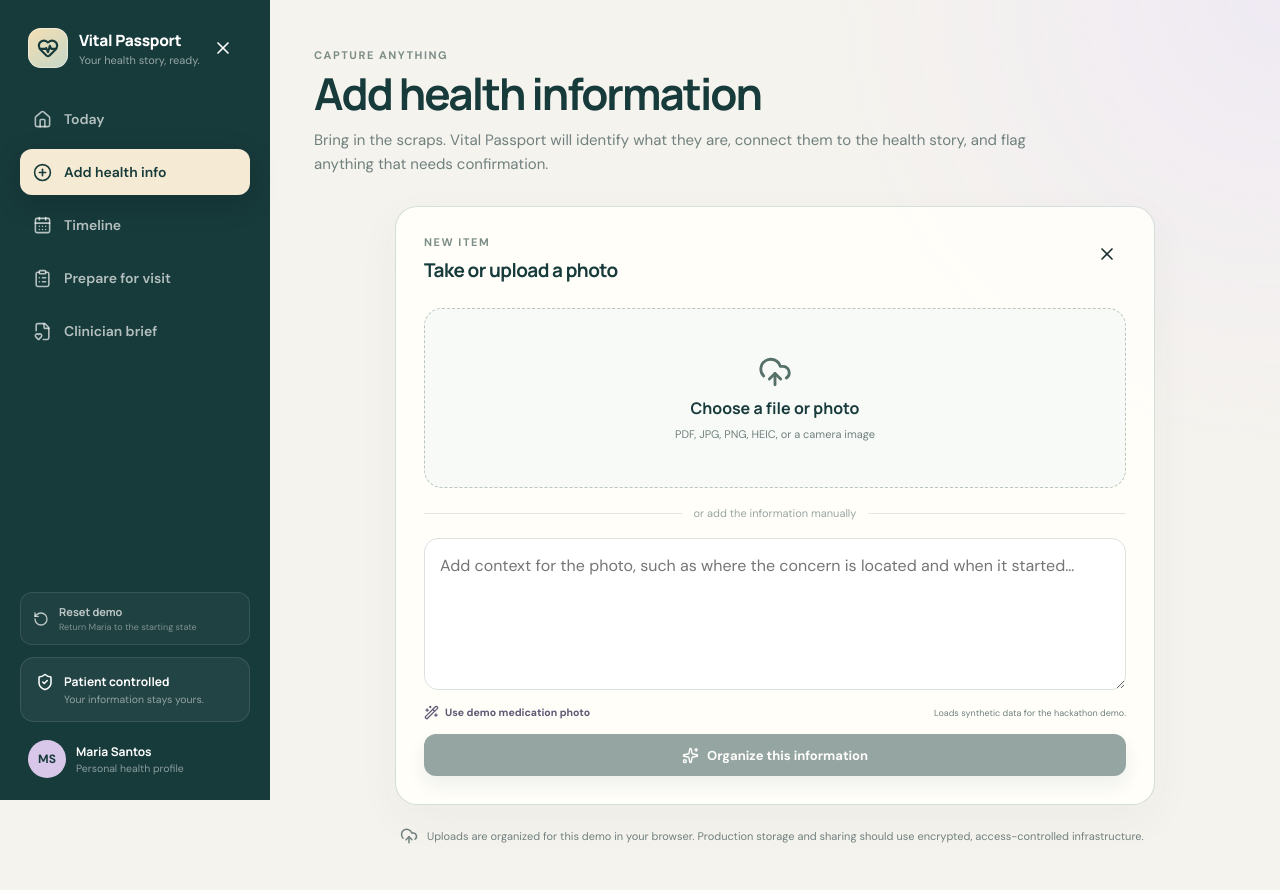
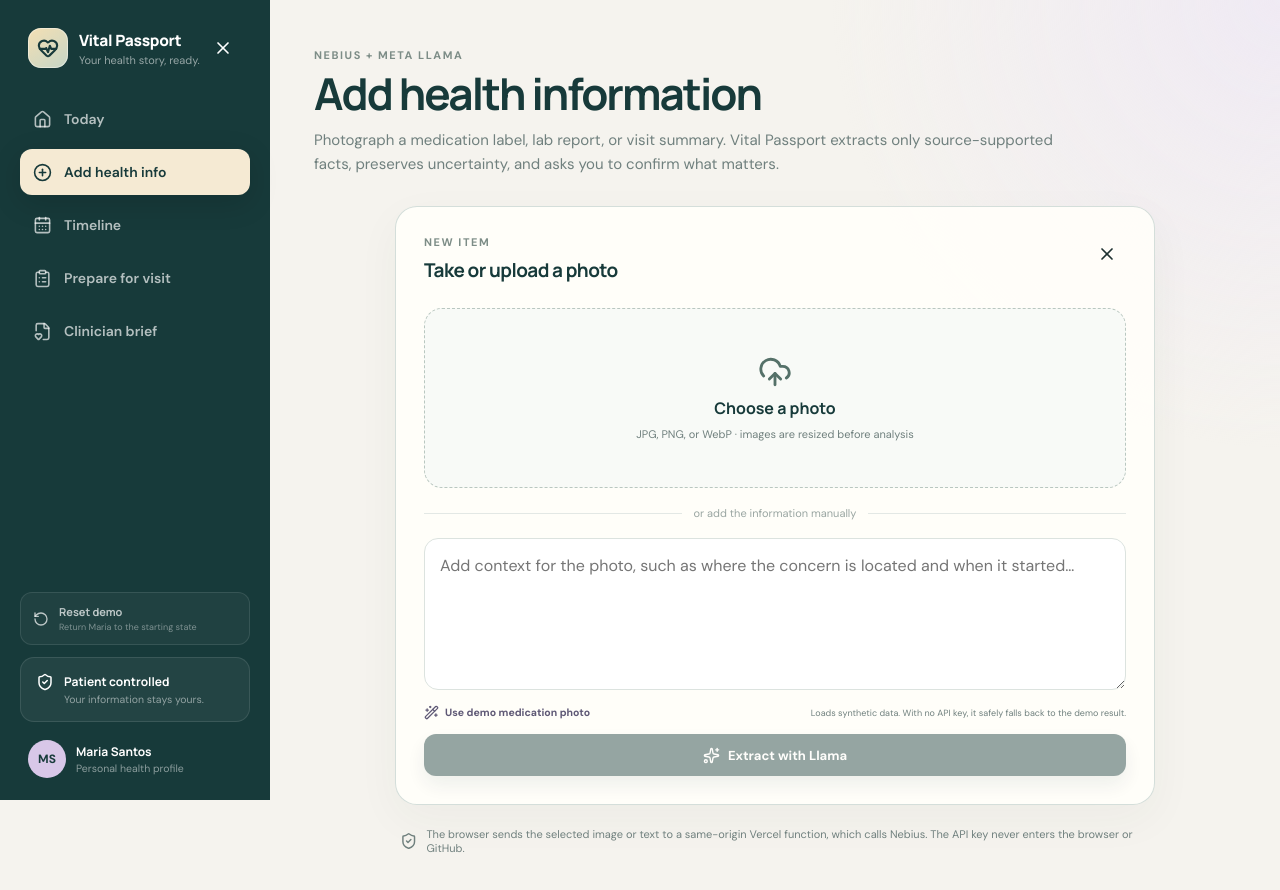
Before and after one commit to patricktran1/vitalpassport, a React (Vite) app: page /add in a window 1280 px wide. Both pictures are taken after a click on the button 541 px from the left and 248 px from the top of the page. Shown: the top 890 px of the page. Built offline with nearby package versions, Linux system fonts and the light colour scheme.

Commit message:
Connect health capture to Nebius

```diff
--- a/src/pages/AddHealth.tsx
+++ b/src/pages/AddHealth.tsx
@@ -1,7 +1,8 @@
-import { Camera, FileText, HelpCircle, Mic, Pill, Plus, Sparkles, Stethoscope, TestTube2, UploadCloud, WandSparkles, X } from 'lucide-react'
+import { Camera, CheckCircle2, FileText, HelpCircle, Mic, Pill, Plus, ShieldCheck, Sparkles, Stethoscope, TestTube2, TriangleAlert, UploadCloud, WandSparkles, X } from 'lucide-react'
 import { useRef, useState } from 'react'
 import { useVital } from '../context/VitalContext'
-import type { HealthItemType } from '../types'
+import { ExtractionError, extractHealthItem, imageFileToDataUrl } from '../lib/extraction'
+import type { HealthExtraction, HealthItemType } from '../types'
 
 const options: Array<{type: HealthItemType; label: string; help: string; icon: typeof Camera}> = [
   { type:'photo', label:'Take or upload a photo', help:'Concern, medication, device, or paperwork', icon:Camera },
@@ -13,76 +14,124 @@
   { type:'question', label:'Add a doctor question', help:'Remember what matters before the visit', icon:HelpCircle },
 ]
 
-const mockExtraction = {
-  photo: { title:'Health photo', summary:'Image added to the active concern timeline.', fields:[['Captured','Today'],['Related concern','Dizziness and fatigue'],['Status','Needs patient context']] },
-  document: { title:'After-visit summary', summary:'Visit details, medication instructions, and follow-up plan extracted.', fields:[['Visit date','July 2, 2026'],['Facility','Bayview Urgent Care'],['Follow-up','Primary care in 1–2 weeks']] },
-  lab: { title:'Laboratory report', summary:'Results, reference ranges, and abnormal flags extracted.', fields:[['Hemoglobin','10.8 g/dL · Low'],['Glucose','168 mg/dL · High'],['Creatinine','0.9 mg/dL · Normal']] },
-  medication: { title:'Medication bottle', summary:'Medication name, strength, and directions extracted.', fields:[['Medication','Metoprolol succinate ER'],['Strength','50 mg'],['Directions','One tablet every morning']] },
-  voice: { title:'Symptom voice note', summary:'Your description was converted into a structured symptom update.', fields:[['Symptom','Lightheadedness'],['Pattern','Mostly mornings'],['Duration','About three weeks']] },
-  symptom: { title:'Symptom update', summary:'A new symptom event was added to your health timeline.', fields:[['Severity','Moderate'],['Timing','Intermittent'],['Status','Ongoing']] },
-  question: { title:'Question for Dr. Kim', summary:'Your question was added to the clinician brief.', fields:[['Topic','Medication'],['Priority','High'],['Status','Ready for visit']] },
-}
-
 const inputCopy: Record<HealthItemType,{placeholder:string;sample:string;sampleLabel:string}> = {
   photo: { placeholder:'Add context for the photo, such as where the concern is located and when it started…', sample:'Photo of medication bottle taken today. This is the dose I am currently taking.', sampleLabel:'Use demo medication photo' },
-  document: { placeholder:'Paste visit instructions or notes here, or upload the original document above…', sample:'Bayview Urgent Care, July 2, 2026. Follow up with primary care in 1–2 weeks. Metoprolol 25 mg twice daily.', sampleLabel:'Use demo visit summary' },
-  lab: { placeholder:'Paste laboratory results here, or upload a report above…', sample:'Hemoglobin 10.8 g/dL low. Glucose 168 mg/dL high. Creatinine 0.9 mg/dL normal.', sampleLabel:'Use demo lab report' },
+  document: { placeholder:'Paste visit instructions or notes here, or photograph the original document above…', sample:'Bayview Urgent Care, July 2, 2026. Follow up with primary care in 1–2 weeks. Metoprolol 25 mg twice daily.', sampleLabel:'Use demo visit summary' },
+  lab: { placeholder:'Paste laboratory results here, or photograph the report above…', sample:'Hemoglobin 10.8 g/dL low. Glucose 168 mg/dL high. Creatinine 0.9 mg/dL normal.', sampleLabel:'Use demo lab report' },
   medication: { placeholder:'Enter the medication name, dose, and how you take it…', sample:'Metoprolol succinate ER 50 mg. Take one tablet by mouth every morning.', sampleLabel:'Use demo bottle label' },
   voice: { placeholder:'Describe the symptom in your own words. Include when it started, what it feels like, and what makes it better or worse…', sample:'I have felt lightheaded most mornings for about three weeks. It is worse when I get out of bed and sometimes improves after breakfast.', sampleLabel:'Use demo voice note' },
   symptom: { placeholder:'What happened? Include timing, severity, triggers, and whether it is improving or worsening…', sample:'Moderate dizziness when standing, intermittent, ongoing for three weeks. No fainting.', sampleLabel:'Use demo symptom update' },
   question: { placeholder:'What do you want to make sure your doctor answers?…', sample:'Could the medication change be contributing to the dizziness?', sampleLabel:'Use demo doctor question' },
 }
 
+const demoExtraction: Record<HealthItemType, HealthExtraction> = {
+  photo: { document_type:'health_photo', title:'Medication bottle photograph', summary:'A medication bottle image was added for patient verification.', event_date:'Today', facility:'', medications:[{name:'Metoprolol succinate ER',strength:'50 mg',directions:'Take one tablet every morning',prescriber:''}], lab_results:[], diagnoses:[], instructions:[], symptoms:[], follow_up:'', evidence:[{field:'Medication directions',value:'50 mg once daily',quote:'METOPROLOL SUCC ER 50 MG — TAKE 1 TABLET EVERY MORNING',confidence:.97}], warnings:['Compare against the current medication list.'], requires_confirmation:true, confidence:.94, mode:'demo', model:'Synthetic demo' },
+  document: { document_type:'after_visit_summary', title:'Bayview Urgent Care summary', summary:'Urgent care visit details, medication instructions, and follow-up timing were extracted.', event_date:'July 2, 2026', facility:'Bayview Urgent Care', medications:[{name:'Metoprolol',strength:'25 mg',directions:'Take twice daily',prescriber:''}], lab_results:[], diagnoses:[], instructions:['Follow up with primary care in 1–2 weeks.'], symptoms:[], follow_up:'Primary care in 1–2 weeks', evidence:[{field:'Medication directions',value:'25 mg twice daily',quote:'Metoprolol 25 mg twice daily',confidence:.96}], warnings:['This dose conflicts with the photographed medication bottle.'], requires_confirmation:true, confidence:.93, mode:'demo', model:'Synthetic demo' },
+  lab: { document_type:'lab_report', title:'Laboratory report', summary:'Three laboratory values were extracted with abnormal flags preserved.', event_date:'July 2, 2026', facility:'Bayview Medical Laboratory', medications:[], lab_results:[{test:'Hemoglobin',value:'10.8',unit:'g/dL',reference_range:'12.0–15.5',abnormal_flag:'Low'},{test:'Glucose',value:'168',unit:'mg/dL',reference_range:'70–99',abnormal_flag:'High'},{test:'Creatinine',value:'0.9',unit:'mg/dL',reference_range:'0.6–1.2',abnormal_flag:'Normal'}], diagnoses:[], instructions:[], symptoms:[], follow_up:'', evidence:[{field:'Hemoglobin',value:'10.8 g/dL',quote:'Hemoglobin 10.8 L',confidence:.98},{field:'Glucose',value:'168 mg/dL',quote:'Glucose 168 H',confidence:.98}], warnings:[], requires_confirmation:false, confidence:.97, mode:'demo', model:'Synthetic demo' },
+  medication: { document_type:'medication_bottle', title:'Metoprolol bottle label', summary:'Medication name, strength, and directions were extracted from the bottle label.', event_date:'Today', facility:'', medications:[{name:'Metoprolol succinate ER',strength:'50 mg',directions:'Take one tablet by mouth every morning',prescriber:''}], lab_results:[], diagnoses:[], instructions:[], symptoms:[], follow_up:'', evidence:[{field:'Medication',value:'Metoprolol succinate ER 50 mg',quote:'METOPROLOL SUCC ER 50 MG',confidence:.99},{field:'Directions',value:'One tablet every morning',quote:'TAKE 1 TABLET BY MOUTH EVERY MORNING',confidence:.98}], warnings:['Confirm that this is the medication currently being taken.'], requires_confirmation:true, confidence:.98, mode:'demo', model:'Synthetic demo' },
+  voice: { document_type:'symptom_note', title:'Lightheadedness voice note', summary:'The patient described morning lightheadedness lasting approximately three weeks.', event_date:'Today', facility:'', medications:[], lab_results:[], diagnoses:[], instructions:[], symptoms:['Lightheadedness most mornings for about three weeks','Worse when getting out of bed','Sometimes improves after breakfast'], follow_up:'', evidence:[{field:'Symptom pattern',value:'Mostly mornings',quote:'lightheaded most mornings for about three weeks',confidence:.96}], warnings:[], requires_confirmation:false, confidence:.93, mode:'demo', model:'Synthetic demo' },
+  symptom: { document_type:'symptom_note', title:'Dizziness symptom update', summary:'Moderate intermittent dizziness when standing was logged as ongoing.', event_date:'Today', facility:'', medications:[], lab_results:[], diagnoses:[], instructions:[], symptoms:['Moderate dizziness when standing','Intermittent for three weeks','No fainting'], follow_up:'', evidence:[{field:'Trigger',value:'Standing',quote:'dizziness when standing',confidence:.98}], warnings:[], requires_confirmation:false, confidence:.96, mode:'demo', model:'Synthetic demo' },
+  question: { document_type:'question', title:'Question for Dr. Kim', summary:'A medication-related question was added to the visit priorities.', event_date:'Today', facility:'', medications:[], lab_results:[], diagnoses:[], instructions:[], symptoms:[], follow_up:'', evidence:[{field:'Patient priority',value:'Could the medication change be contributing to the dizziness?',quote:'Could the medication change be contributing to the dizziness?',confidence:1}], warnings:[], requires_confirmation:false, confidence:1, mode:'demo', model:'Synthetic demo' },
+}
+
 const filePreferred: HealthItemType[] = ['photo','document','lab','medication']
+
+function extractionRows(extraction: HealthExtraction) {
+  const rows: Array<[string,string]> = []
+  if (extraction.event_date) rows.push(['Date', extraction.event_date])
+  if (extraction.facility) rows.push(['Facility', extraction.facility])
+  extraction.medications.forEach((medication) => rows.push(['Medication', [medication.name, medication.strength, medication.directions].filter(Boolean).join(' · ')]))
+  extraction.lab_results.forEach((lab) => rows.push([lab.test || 'Lab result', [lab.value, lab.unit, lab.abnormal_flag].filter(Boolean).join(' · ')]))
+  extraction.symptoms.forEach((symptom) => rows.push(['Symptom', symptom]))
+  extraction.diagnoses.forEach((diagnosis) => rows.push(['Documented diagnosis', diagnosis]))
+  extraction.instructions.forEach((instruction) => rows.push(['Instruction', instruction]))
+  if (extraction.follow_up) rows.push(['Follow-up', extraction.follow_up])
+  return rows.slice(0, 14)
+}
 
 export function AddHealth() {
   const [selected, setSelected] = useState<HealthItemType | null>(null)
   const [processing, setProcessing] = useState(false)
-  const [complete, setComplete] = useState(false)
-  const [fileName, setFileName] = useState('')
+  const [extraction, setExtraction] = useState<HealthExtraction | null>(null)
+  const [selectedFile, setSelectedFile] = useState<File | null>(null)
   const [textValue,setTextValue]=useState('')
+  const [error,setError]=useState('')
+  const [setupNeeded,setSetupNeeded]=useState(false)
+  const [demoLoaded,setDemoLoaded]=useState(false)
   const fileRef = useRef<HTMLInputElement>(null)
   const { addUpload } = useVital()
 
-  const clearWorkspace=()=>{setSelected(null);setComplete(false);setFileName('');setTextValue('')}
+  const clearWorkspace=()=>{setSelected(null);setExtraction(null);setSelectedFile(null);setTextValue('');setError('');setSetupNeeded(false);setDemoLoaded(false)}
 
-  const processItem = () => {
-    if (!selected || (!fileName && !textValue.trim())) return
+  const processItem = async () => {
+    if (!selected || (!selectedFile && !textValue.trim())) return
     setProcessing(true)
-    setTimeout(() => { setProcessing(false); setComplete(true) }, 1400)
+    setError('')
+    setSetupNeeded(false)
+    try {
+      const imageDataUrl = selectedFile ? await imageFileToDataUrl(selectedFile) : undefined
+      const result = await extractHealthItem({
+        kind:selected,
+        text:textValue.trim() || undefined,
+        imageDataUrl,
+        fileName:selectedFile?.name,
+      })
+      setExtraction(result)
+    } catch (caught) {
+      const extractionError = caught instanceof ExtractionError ? caught : new ExtractionError('Vital Passport could not organize this item.')
+      if (extractionError.code === 'MISSING_API_KEY' && demoLoaded) {
+        setExtraction(demoExtraction[selected])
+        setSetupNeeded(true)
+      } else {
+        setError(extractionError.message)
+        setSetupNeeded(extractionError.code === 'MISSING_API_KEY')
+      }
+    } finally {
+      setProcessing(false)
+    }
   }
 
   const saveItem = () => {
-    if (!selected) return
-    const extraction = mockExtraction[selected]
-    addUpload({ id:`upload-${Date.now()}`, name:extraction.title, type:selected, date:'Today', status:'ready', summary:extraction.summary })
+    if (!selected || !extraction) return
+    addUpload({ id:`upload-${Date.now()}`, name:extraction.title, type:selected, date:'Today', status:'ready', summary:extraction.summary, extraction })
     clearWorkspace()
   }
 
   return <div className="page">
-    <section className="page-heading"><div className="eyebrow">Capture anything</div><h1>Add health information</h1><p>Bring in the scraps. Vital Passport will identify what they are, connect them to the health story, and flag anything that needs confirmation.</p></section>
+    <section className="page-heading"><div className="eyebrow">Nebius + Meta Llama</div><h1>Add health information</h1><p>Photograph a medication label, lab report, or visit summary. Vital Passport extracts only source-supported facts, preserves uncertainty, and asks you to confirm what matters.</p></section>
 
     {!selected && <div className="capture-grid">{options.map(({type,label,help,icon:Icon}) => <button className="capture-card" key={type} onClick={() => setSelected(type)}><span className="capture-icon"><Icon size={23}/></span><span><strong>{label}</strong><small>{help}</small></span><Plus size={19}/></button>)}</div>}
 
     {selected && <section className="card capture-workspace">
       <div className="card-heading"><div><div className="eyebrow">New item</div><h2>{options.find(o=>o.type===selected)?.label}</h2></div><button className="icon-button" onClick={clearWorkspace}><X size={20}/></button></div>
 
-      {!processing && !complete && <>
+      {!processing && !extraction && <>
         {filePreferred.includes(selected)&&<>
-          <button className="drop-zone" onClick={()=>fileRef.current?.click()}><UploadCloud size={34}/><strong>{fileName || 'Choose a file or photo'}</strong><span>PDF, JPG, PNG, HEIC, or a camera image</span></button>
-          <input ref={fileRef} type="file" hidden onChange={(e)=>setFileName(e.target.files?.[0]?.name || '')}/>
+          <button className={`drop-zone ${selectedFile?'has-file':''}`} onClick={()=>fileRef.current?.click()}><UploadCloud size={34}/><strong>{selectedFile?.name || 'Choose a photo'}</strong><span>JPG, PNG, or WebP · images are resized before analysis</span></button>
+          <input ref={fileRef} type="file" accept="image/jpeg,image/png,image/webp,.pdf" hidden onChange={(e)=>{setSelectedFile(e.target.files?.[0] || null);setError('');setDemoLoaded(false)}}/>
           <div className="or-divider"><span>or add the information manually</span></div>
         </>}
-        <textarea className="large-input" value={textValue} onChange={e=>setTextValue(e.target.value)} placeholder={inputCopy[selected].placeholder} rows={5}/>
-        <div className="sample-input-row"><button className="sample-button" onClick={()=>{setTextValue(inputCopy[selected].sample);setFileName('')}}><WandSparkles size={15}/>{inputCopy[selected].sampleLabel}</button><span>Loads synthetic data for the hackathon demo.</span></div>
-        <button className="button primary full" disabled={!fileName&&!textValue.trim()} onClick={processItem}><Sparkles size={17}/> Organize this information</button>
+        <textarea className="large-input" value={textValue} onChange={e=>{setTextValue(e.target.value);setDemoLoaded(false)}} placeholder={inputCopy[selected].placeholder} rows={5}/>
+        <div className="sample-input-row"><button className="sample-button" onClick={()=>{setTextValue(inputCopy[selected].sample);setSelectedFile(null);setDemoLoaded(true);setError('')}}><WandSparkles size={15}/>{inputCopy[selected].sampleLabel}</button><span>Loads synthetic data. With no API key, it safely falls back to the demo result.</span></div>
+        {error&&<div className="extraction-error"><TriangleAlert size={18}/><div><strong>Extraction could not run</strong><span>{error}</span>{setupNeeded&&<small>Add <code>NEBIUS_API_KEY</code> in Vercel, then redeploy.</small>}</div></div>}
+        <button className="button primary full" disabled={!selectedFile&&!textValue.trim()} onClick={processItem}><Sparkles size={17}/> Extract with Llama</button>
       </>}
 
-      {processing && <div className="processing-state"><div className="processing-orbit"><Sparkles size={24}/></div><h3>Reading, comparing, and organizing</h3><p>Identifying dates, medications, results, instructions, related concerns, and anything that conflicts with the existing story.</p><div className="processing-lines"><span/><span/><span/></div></div>}
+      {processing && <div className="processing-state"><div className="processing-orbit"><Sparkles size={24}/></div><h3>Reading the source with Llama</h3><p>Extracting dates, medications, results, instructions, exact evidence, and anything that requires patient confirmation.</p><div className="processing-lines"><span/><span/><span/></div></div>}
 
-      {complete && <div className="extraction-result"><div className="success-mark"><TestTube2 size={22}/></div><div className="eyebrow">Ready for review</div><h2>{mockExtraction[selected].title}</h2><p>{mockExtraction[selected].summary}</p><div className="extracted-fields">{mockExtraction[selected].fields.map(([label,value])=><div key={label}><span>{label}</span><strong>{value}</strong></div>)}</div><div className="confidence-bar"><span><Sparkles size={15}/> High-confidence extraction</span><strong>94%</strong></div><div className="button-row"><button className="button ghost" onClick={()=>setComplete(false)}>Correct details</button><button className="button primary" onClick={saveItem}>Confirm and add</button></div></div>}
+      {extraction && <div className="extraction-result live-result">
+        <div className={`success-mark ${extraction.requires_confirmation?'attention':''}`}>{extraction.requires_confirmation?<TriangleAlert size={22}/>:<CheckCircle2 size={22}/>}</div>
+        <div className="extraction-mode-row"><span className={`mode-pill ${extraction.mode==='demo'?'demo':''}`}><Sparkles size={13}/>{extraction.mode==='demo'?'Synthetic fallback':'Live Nebius extraction'}</span><span>{Math.round(extraction.confidence*100)}% overall confidence</span></div>
+        {setupNeeded&&<div className="setup-banner"><ShieldCheck size={17}/><span>This preview used synthetic fallback data. Add the Nebius key in Vercel to activate live extraction.</span></div>}
+        <div className="eyebrow">Patient review required</div><h2>{extraction.title}</h2><p>{extraction.summary}</p>
+        <div className="extracted-fields">{extractionRows(extraction).map(([label,value],index)=><div key={`${label}-${index}`}><span>{label}</span><strong>{value}</strong></div>)}</div>
+        {extraction.evidence.length>0&&<div className="evidence-panel"><div className="evidence-heading"><FileText size={16}/><strong>Source evidence</strong><span>Click-through provenance for the future health record</span></div>{extraction.evidence.slice(0,6).map((item,index)=><div className="evidence-row" key={`${item.field}-${index}`}><div><span>{item.field}</span><strong>{item.value}</strong><blockquote>“{item.quote}”</blockquote></div><small>{Math.round(item.confidence*100)}%</small></div>)}</div>}
+        {extraction.warnings.length>0&&<div className="warning-list">{extraction.warnings.map((warning)=><div key={warning}><TriangleAlert size={15}/><span>{warning}</span></div>)}</div>}
+        <div className={`confirmation-state ${extraction.requires_confirmation?'attention':''}`}><ShieldCheck size={18}/><div><strong>{extraction.requires_confirmation?'Confirm before adding':'Ready to add'}</strong><span>{extraction.requires_confirmation?'The AI found information that is uncertain, conflicting, or clinically important to verify.':'The extracted facts are source-supported. You remain in control before they enter the health story.'}</span></div></div>
+        <div className="button-row"><button className="button ghost" onClick={()=>setExtraction(null)}>Change input</button><button className="button primary" onClick={saveItem}>Confirm and add</button></div>
+      </div>}
     </section>}
 
-    <div className="trust-strip"><UploadCloud size={18}/><span>Uploads are organized for this demo in your browser. Production storage and sharing should use encrypted, access-controlled infrastructure.</span></div>
+    <div className="trust-strip"><ShieldCheck size={18}/><span>The browser sends the selected image or text to a same-origin Vercel function, which calls Nebius. The API key never enters the browser or GitHub.</span></div>
   </div>
 }
```
